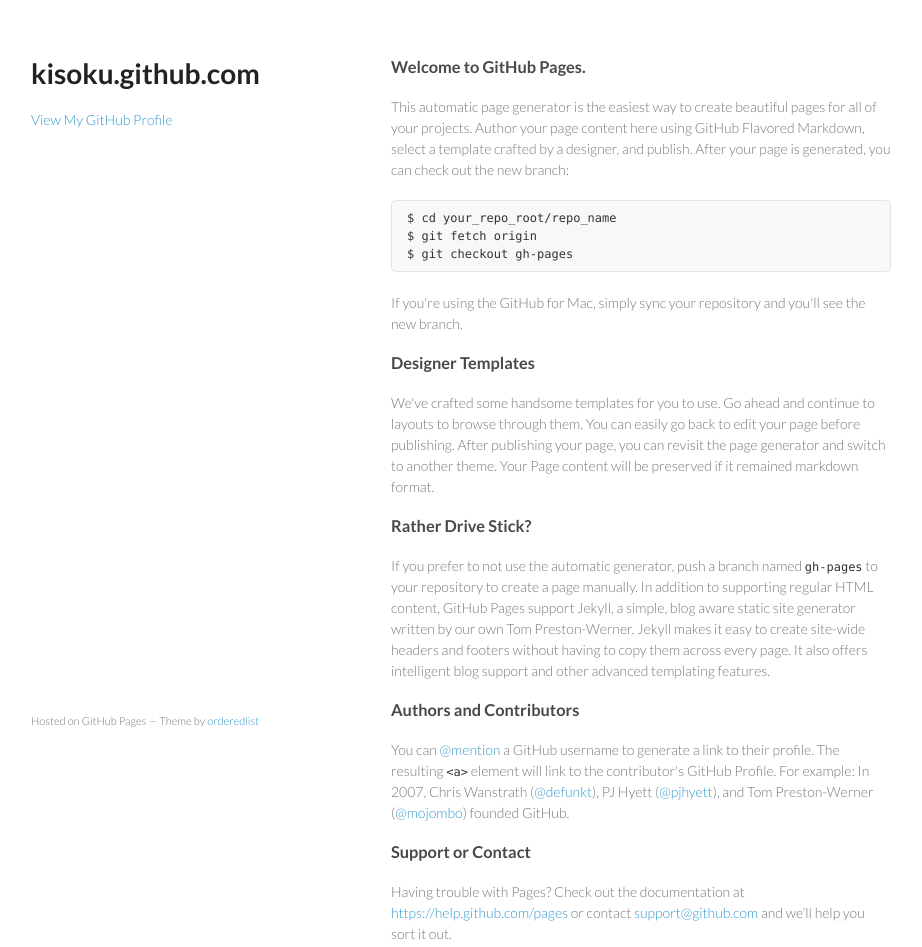
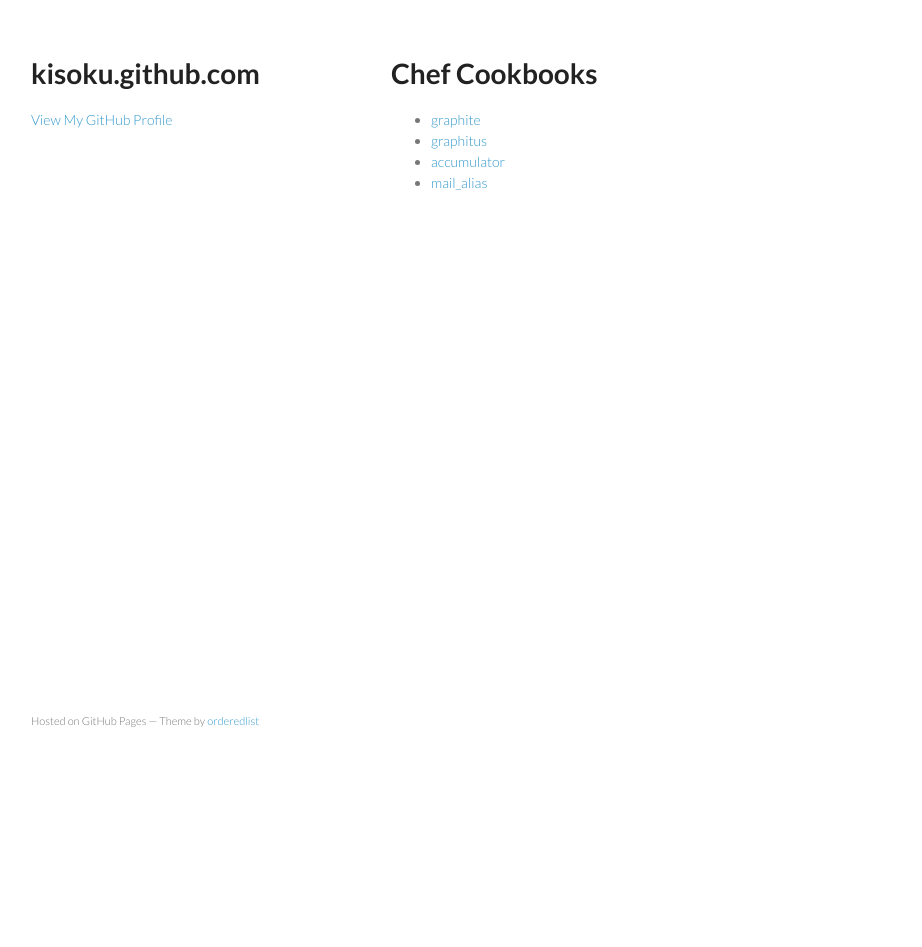
Before and after one commit to kisoku/kisoku.github.com, a plain HTML site: page index.html in a window 1280 px wide. Shown: the whole page, without its empty margins (179-1101 px from the left). After the commit the page ends 800 px from the top, so only its background shows below. Drawn offline with Linux system fonts and the light colour scheme.

Commit message:
Replace master branch with page content via GitHub

```diff
--- a/index.html
+++ b/index.html
@@ -23,37 +23,15 @@
 
       </header>
       <section>
-        <h3>
-<a id="welcome-to-github-pages" class="anchor" href="#welcome-to-github-pages" aria-hidden="true"><span class="octicon octicon-link"></span></a>Welcome to GitHub Pages.</h3>
+        <h1>
+<a id="chef-cookbooks" class="anchor" href="#chef-cookbooks" aria-hidden="true"><span class="octicon octicon-link"></span></a>Chef Cookbooks</h1>
 
-<p>This automatic page generator is the easiest way to create beautiful pages for all of your projects. Author your page content here using GitHub Flavored Markdown, select a template crafted by a designer, and publish. After your page is generated, you can check out the new branch:</p>
-
-<pre><code>$ cd your_repo_root/repo_name
-$ git fetch origin
-$ git checkout gh-pages
-</code></pre>
-
-<p>If you're using the GitHub for Mac, simply sync your repository and you'll see the new branch.</p>
-
-<h3>
-<a id="designer-templates" class="anchor" href="#designer-templates" aria-hidden="true"><span class="octicon octicon-link"></span></a>Designer Templates</h3>
-
-<p>We've crafted some handsome templates for you to use. Go ahead and continue to layouts to browse through them. You can easily go back to edit your page before publishing. After publishing your page, you can revisit the page generator and switch to another theme. Your Page content will be preserved if it remained markdown format.</p>
-
-<h3>
-<a id="rather-drive-stick" class="anchor" href="#rather-drive-stick" aria-hidden="true"><span class="octicon octicon-link"></span></a>Rather Drive Stick?</h3>
-
-<p>If you prefer to not use the automatic generator, push a branch named <code>gh-pages</code> to your repository to create a page manually. In addition to supporting regular HTML content, GitHub Pages support Jekyll, a simple, blog aware static site generator written by our own Tom Preston-Werner. Jekyll makes it easy to create site-wide headers and footers without having to copy them across every page. It also offers intelligent blog support and other advanced templating features.</p>
-
-<h3>
-<a id="authors-and-contributors" class="anchor" href="#authors-and-contributors" aria-hidden="true"><span class="octicon octicon-link"></span></a>Authors and Contributors</h3>
-
-<p>You can <a href="https://github.com/blog/821" class="user-mention">@mention</a> a GitHub username to generate a link to their profile. The resulting <code>&lt;a&gt;</code> element will link to the contributor's GitHub Profile. For example: In 2007, Chris Wanstrath (<a href="https://github.com/defunkt" class="user-mention">@defunkt</a>), PJ Hyett (<a href="https://github.com/pjhyett" class="user-mention">@pjhyett</a>), and Tom Preston-Werner (<a href="https://github.com/mojombo" class="user-mention">@mojombo</a>) founded GitHub.</p>
-
-<h3>
-<a id="support-or-contact" class="anchor" href="#support-or-contact" aria-hidden="true"><span class="octicon octicon-link"></span></a>Support or Contact</h3>
-
-<p>Having trouble with Pages? Check out the documentation at <a href="https://help.github.com/pages">https://help.github.com/pages</a> or contact <a href="mailto:support@github.com">support@github.com</a> and we’ll help you sort it out.</p>
+<ul>
+<li><a href="https://github.com/kisoku/graphite-chef">graphite</a></li>
+<li><a href="https://github.com/kisoku/graphitus-chef">graphitus</a></li>
+<li><a href="https://github.com/kisoku/chef-accumulator">accumulator</a></li>
+<li><a href="https://github.com/kisoku/chef-mail_alias">mail_alias</a></li>
+</ul>
       </section>
       <footer>
         <p><small>Hosted on GitHub Pages &mdash; Theme by <a href="https://github.com/orderedlist">orderedlist</a></small></p>
```
Also changed, not shown: params.json (+1 -1 lines).
